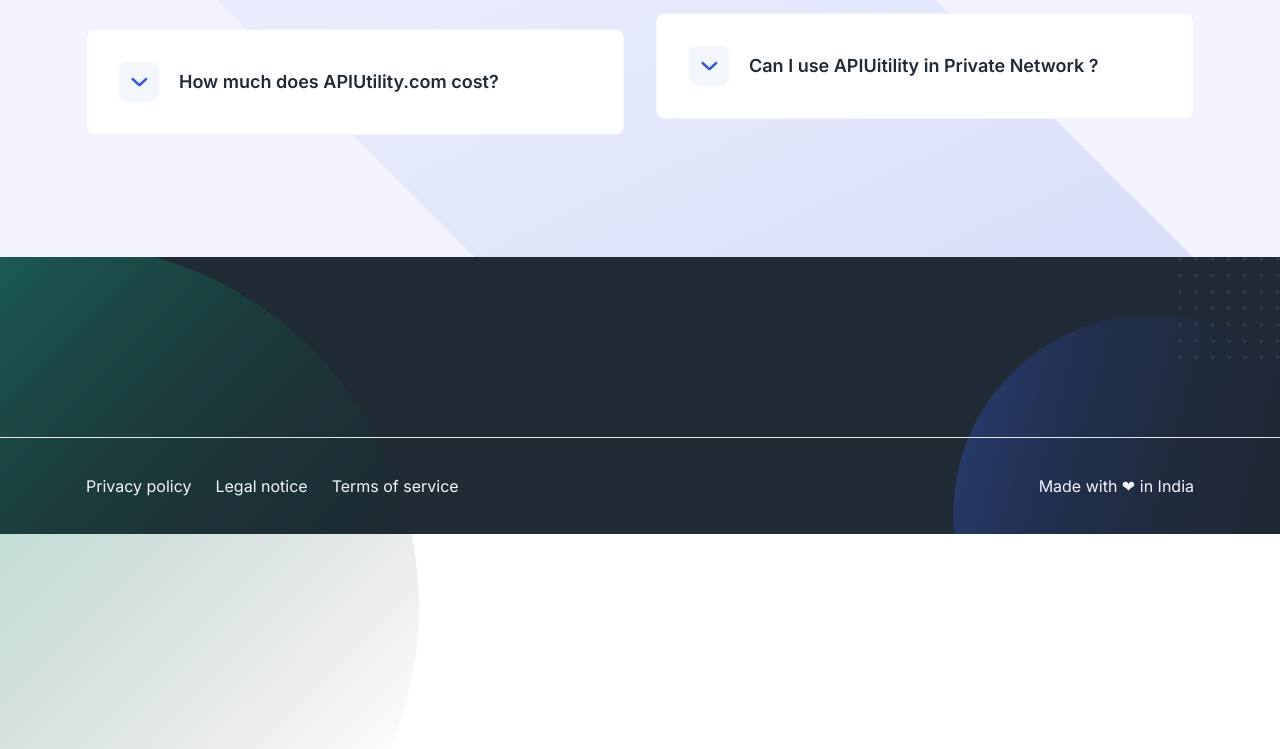
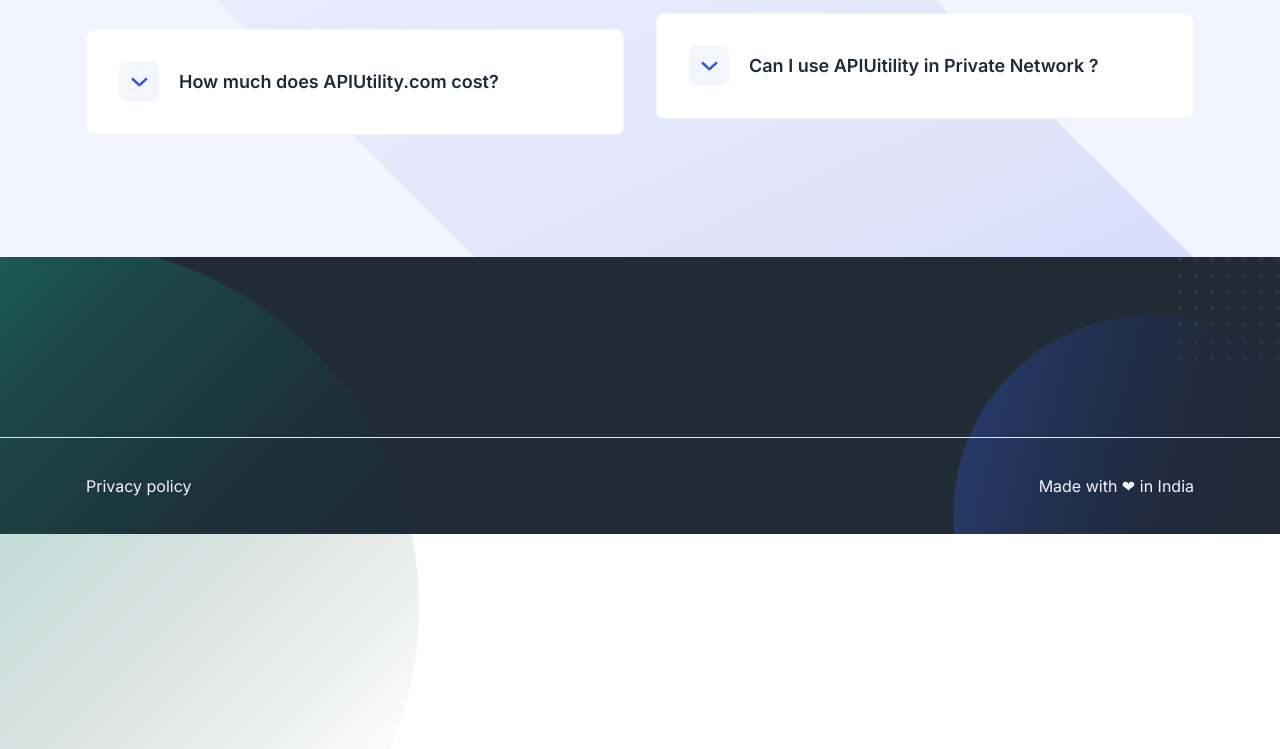
Before and after one commit to Ambivert-technologies/APIUtility-Marketing, a website: page index.html in a window 1280 px wide. Shown: the part 4171-4920 px from the top of the page. Drawn offline with Linux system fonts and the light colour scheme.

Commit message:
Update index.html

```diff
--- a/index.html
+++ b/index.html
@@ -2086,10 +2086,10 @@
                   Privacy policy
                 </a>
                 <a href="javascript:void(0)" class="px-3 text-base text-[#f3f4fe] hover:text-primary">
-                  Legal notice
+            <!--       Legal notice.  -->
                 </a>
                 <a href="javascript:void(0)" class="px-3 text-base text-[#f3f4fe] hover:text-primary">
-                  Terms of service
+             <!--      Terms of service -->
                 </a>
               </div>
             </div>
```
